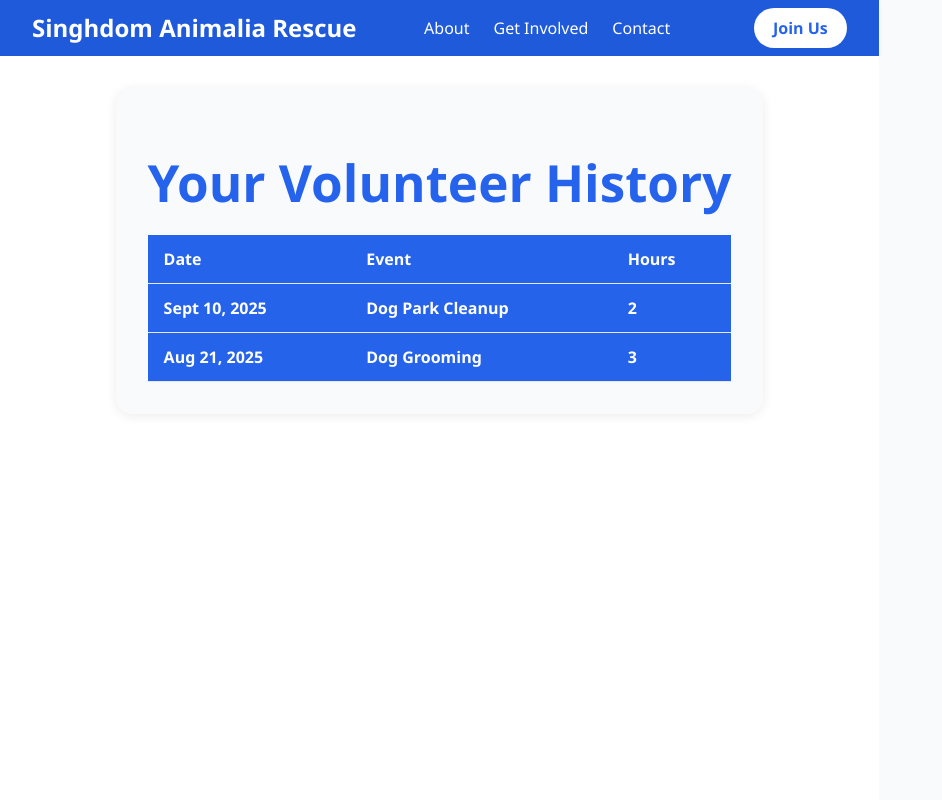
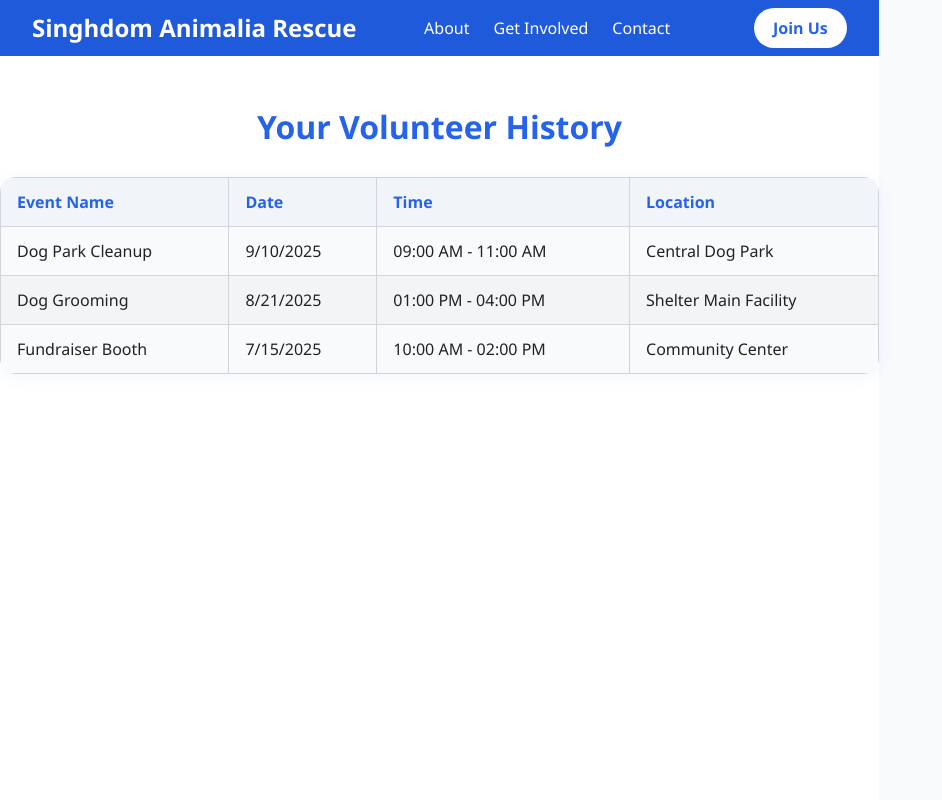
Before and after one commit to livndie/singhdomanimaliarescue, a React (Vite) app: page /history in a window 1280 px wide. Shown: the top 800 px of the page, without its empty margins (0-942 px from the left). Built offline with nearby package versions, Linux system fonts and the light colour scheme; no server answers; what usa-states would draw is missing.

Commit message:
Changed volunteer history styling and added a required fields

```diff
--- a/src/pages/HistoryPage.jsx
+++ b/src/pages/HistoryPage.jsx
@@ -1,32 +1,68 @@
-import React from "react";
+import React, { useEffect, useState } from "react";
 import "../styles/volunteerHistory.css";
 
+const testData = [
+  {
+    eventName: "Dog Park Cleanup",
+    date: "2025-09-10",
+    time: "09:00 AM - 11:00 AM",
+    location: "Central Dog Park",
+  },
+  {
+    eventName: "Dog Grooming",
+    date: "2025-08-21",
+    time: "01:00 PM - 04:00 PM",
+    location: "Shelter Main Facility",
+  },
+  {
+    eventName: "Fundraiser Booth",
+    date: "2025-07-15",
+    time: "10:00 AM - 02:00 PM",
+    location: "Community Center",
+  },
+];
+
 const HistoryPage = () => {
+  const [history, setHistory] = useState([]);
+
+  useEffect(() => {
+    // Simulate API call
+    setTimeout(() => {
+      setHistory(testData);
+    }, 500);
+  }, []);
+
   return (
-        <div className="history-root">
-            <h1 className="history-title">Your Volunteer History</h1>
-                <table className="history-table">
+    <div className="vol-history-root">
+      <h1 className="vol-history-title">Your Volunteer History</h1>
+      <table className="vol-history-table">
         <thead>
           <tr>
-                        <th>Date</th>
-                        <th>Event</th>
-                        <th>Hours</th>
+            <th className="vol-history-th">Event Name</th>
+            <th className="vol-history-th">Date</th>
+            <th className="vol-history-th">Time</th>
+            <th className="vol-history-th">Location</th>
           </tr>
         </thead>
         <tbody>
+          {history.length === 0 ? (
             <tr>
-                        <td>Sept 10, 2025</td>
-                        <td>Dog Park Cleanup</td>
-                        <td>2</td>
+              <td colSpan={4} className="vol-history-loading">Loading...</td>
             </tr>
-                    <tr>
-                        <td>Aug 21, 2025</td>
-                        <td>Dog Grooming</td>
-                        <td>3</td>
+          ) : (
+            history.map((event, idx) => (
+              <tr key={idx} className="vol-history-row">
+                <td className="vol-history-td">{event.eventName}</td>
+                <td className="vol-history-td">{new Date(event.date).toLocaleDateString()}</td>
+                <td className="vol-history-td">{event.time}</td>
+                <td className="vol-history-td">{event.location}</td>
               </tr>
+            ))
+          )}
         </tbody>
       </table>
     </div>
   );
 };
+
 export default HistoryPage;
--- a/src/styles/volunteerHistory.css
+++ b/src/styles/volunteerHistory.css
@@ -1,36 +1,49 @@
-.history-root {
-    max-width: 900px;
-    margin: 2rem auto;
-    padding: 2rem;
-    background: #f8fafc;
-    border-radius: 1rem;
-    box-shadow: 0 2px 12px rgba(0, 0, 0, 0.08);
+.vol-history-root {
+  min-height: 80vh;
+  display: flex;
+  flex-direction: column;
+  align-items: center;
+  background: #fff;
+  padding: 2rem 0;
 }
 
-.history-title {
-    text-align: center;
-    color: #2563ed;
-    margin-bottom: 1.5rem;
+.vol-history-title {
+  font-size: 2rem;
+  color: #2563eb;
+  margin-bottom: 2rem;
+  font-weight: bold;
+  text-align: center;
 }
 
-.history-table {
-    width: 100%;
-    border-collapse: collapse;
+.vol-history-table {
+  width: 100%;
+  max-width: 900px;
+  border-collapse: collapse;
+  background: #f8fafc;
+  border-radius: 1rem;
+  box-shadow: 0 2px 16px rgba(60,130,246,0.08);
+  overflow: hidden;
 }
 
-.history-table th,
-.history-table td {
-    padding: 0.75rem 1rem;
-    border-bottom: 1px solid #e5e7eb;
-    text-align: left;
+.vol-history-th, .vol-history-td {
+  border: 1px solid #d1d5db;
+  padding: 0.75rem 1rem;
+  text-align: left;
 }
 
-.history-table {
-    background: #2563eb;
-    color: white;
-    font-weight: 600;
+.vol-history-th {
+  background: #f1f5f9;
+  color: #2563eb;
+  font-weight: 600;
 }
 
-.history-table tr:hover {
-    background: #f1f5f9;
+.vol-history-row:nth-child(even) {
+  background: #f3f4f6;
 }
+
+.vol-history-loading {
+  text-align: center;
+  padding: 2rem;
+  color: #888;
+  font-size: 1.1rem;
+}
```
Lines whose indentation alone changed are shown as unchanged.
